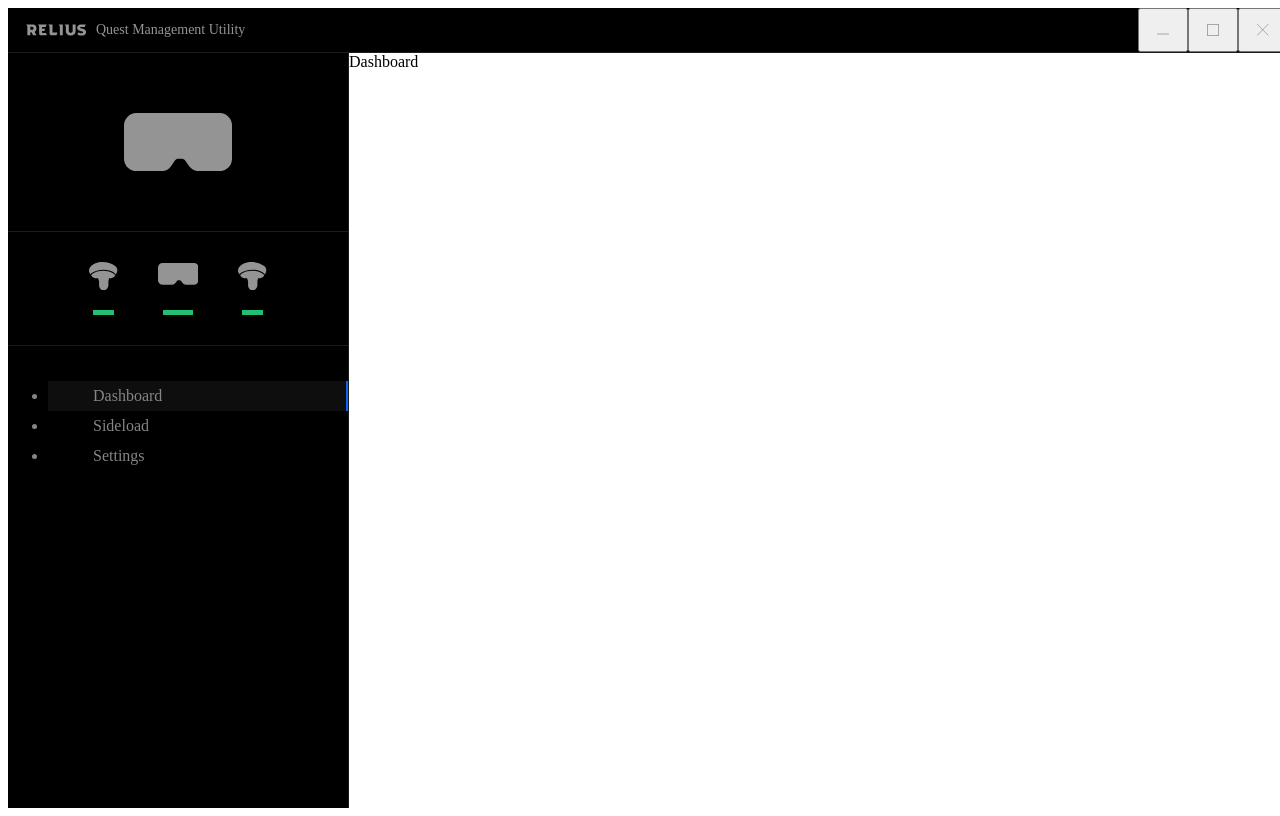
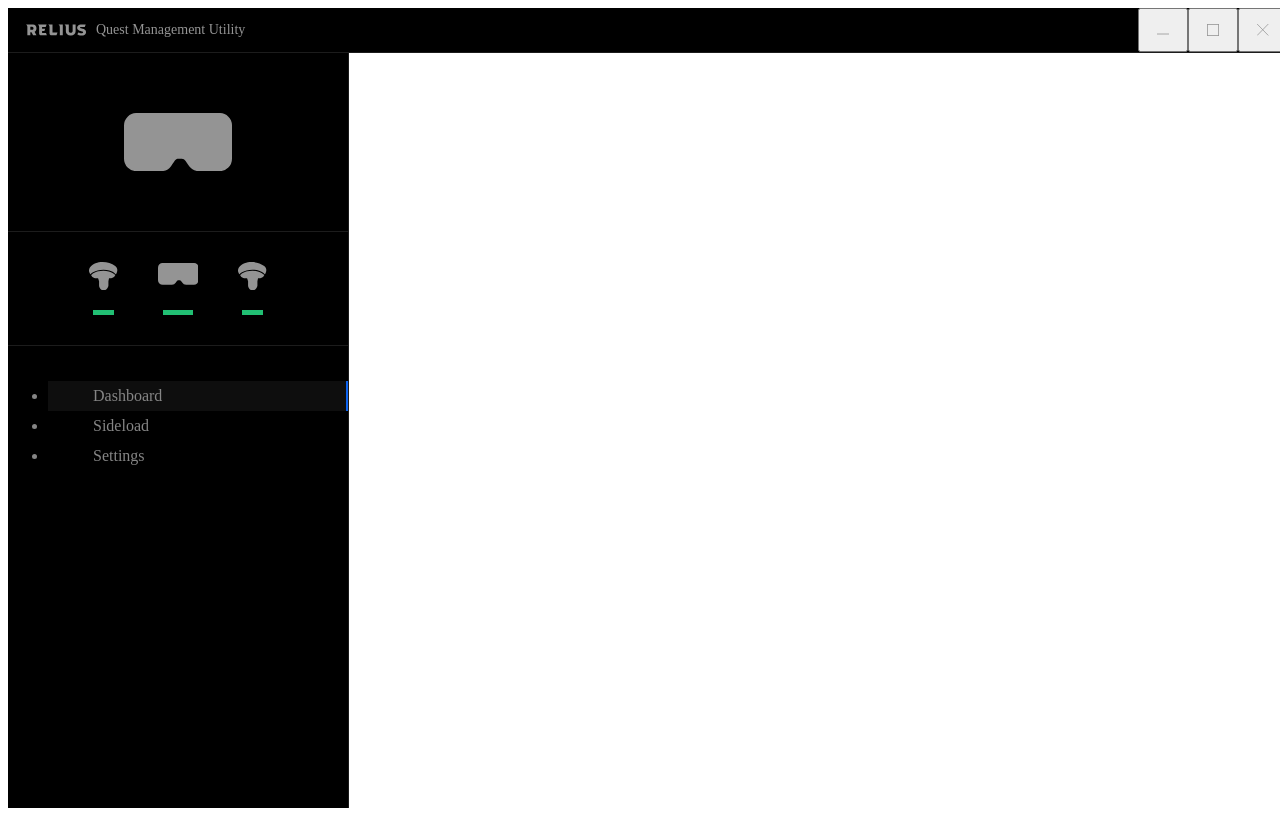
Before and after one commit to markk112/relius-qmu, a Vue app: page / in a window 1280 px wide. Built offline with nearby package versions, Linux system fonts and the light colour scheme; the HTML template or start-up script is replaced by a standard one.

Commit message:
adjust default text for each view for viewing

```diff
--- a/src/views/Dashboard.vue
+++ b/src/views/Dashboard.vue
@@ -1,6 +1,6 @@
 <template>
     <div id="dashboard" class="view">
-        Dashboard
+        <h1 style="font-size: 42px; color: #fff;">Dashboard View</h1>
     </div>
 </template>
 
--- a/src/views/Settings.vue
+++ b/src/views/Settings.vue
@@ -1,6 +1,6 @@
 <template>
     <div id="settings" class="view">
-        Settings
+        <h1 style="font-size: 42px; color: #fff;">Settings View</h1>
     </div>
 </template>
 
--- a/src/views/Sideload.vue
+++ b/src/views/Sideload.vue
@@ -1,6 +1,6 @@
 <template>
     <div id="sideload" class="view">
-        Sideload
+        <h1 style="font-size: 42px; color: #fff;">Sideload View</h1>
     </div>
 </template>
 
```
